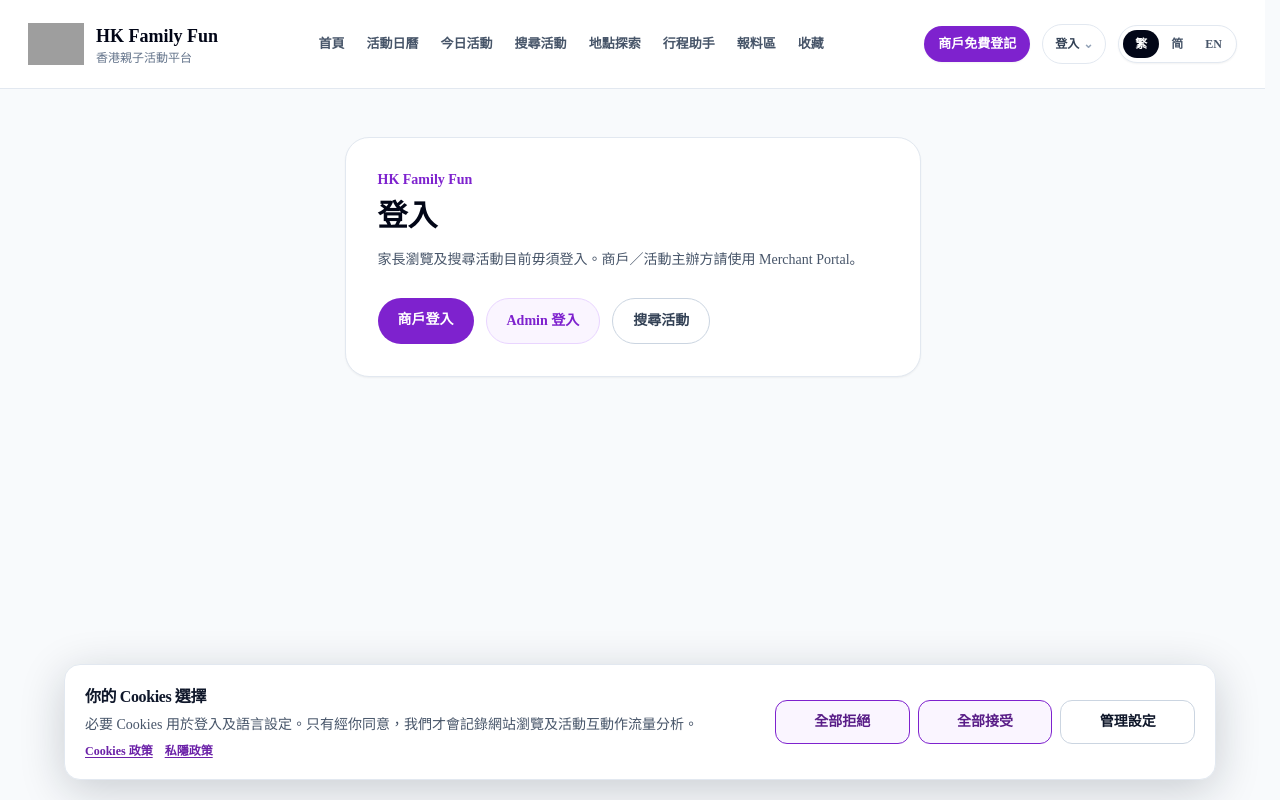
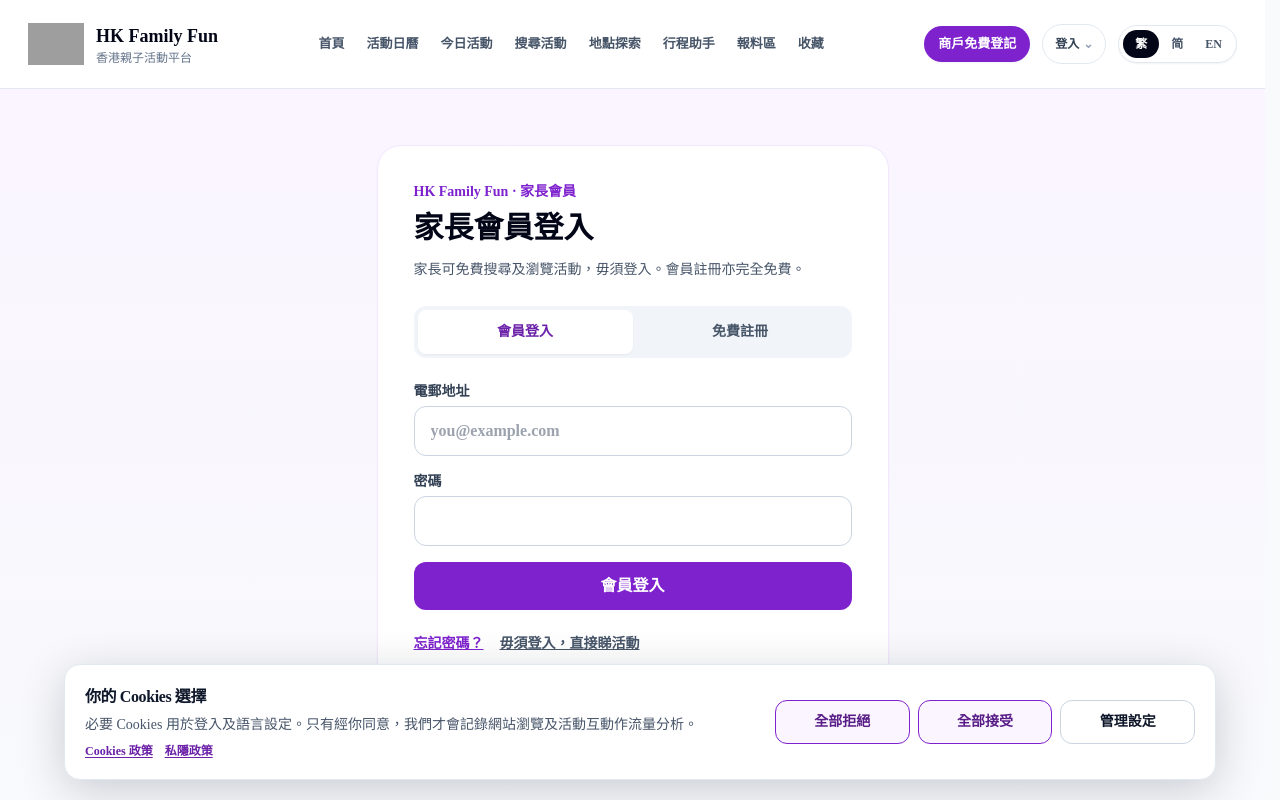
Before and after one commit to familyfunhongkong-game/hkfamilyfun-v2, a Next.js app: page /login in a window 1280 px wide. Shown: the top 800 px of the page. Built offline with nearby package versions, Linux system fonts and the light colour scheme; no server answers; grey boxes are pictures that could not be loaded.

Commit message:
feat(auth): add free parent signup, email login and recovery UI

```diff
--- a/app/login/page.tsx
+++ b/app/login/page.tsx
@@ -1,33 +1,197 @@
+"use client";
+
 import Link from "next/link";
+import { useEffect, useState, type FormEvent } from "react";
+import { useRouter, useSearchParams } from "next/navigation";
+import { supabase } from "@/lib/supabase/client";
+
+type Mode = "login" | "register" | "forgot" | "update";
 
 export default function LoginPage() {
+  const router = useRouter();
+  const searchParams = useSearchParams();
+  const requestedMode = searchParams.get("mode");
+  const [mode, setMode] = useState<Mode>("login");
+  const [email, setEmail] = useState("");
+  const [name, setName] = useState("");
+  const [password, setPassword] = useState("");
+  const [confirmPassword, setConfirmPassword] = useState("");
+  const [accepted, setAccepted] = useState(false);
+  const [busy, setBusy] = useState(false);
+  const [notice, setNotice] = useState("");
+  const [errorText, setErrorText] = useState("");
+  const [signedInEmail, setSignedInEmail] = useState("");
+
+  useEffect(() => {
+    const desired: Mode = requestedMode === "register" || requestedMode === "forgot" || requestedMode === "update"
+      ? requestedMode : "login";
+    setMode(desired);
+    setErrorText("");
+    setNotice("");
+  }, [requestedMode]);
+
+  useEffect(() => {
+    if (!supabase) return;
+    const client = supabase;
+    let active = true;
+    void client.auth.getUser().then(({ data }) => {
+      if (active) setSignedInEmail(data.user?.email || "");
+    });
+    const { data: listener } = client.auth.onAuthStateChange((event, session) => {
+      if (!active) return;
+      setSignedInEmail(session?.user?.email || "");
+      if (event === "PASSWORD_RECOVERY") setMode("update");
+    });
+    return () => { active = false; listener.subscription.unsubscribe(); };
+  }, []);
+
+  async function submit(event: FormEvent<HTMLFormElement>) {
+    event.preventDefault();
+    if (busy) return;
+    setErrorText("");
+    setNotice("");
+    if (!supabase) { setErrorText("帳戶服務暫時無法使用，請稍後重試。"); return; }
+    if ((mode === "register" || mode === "update") && (password.length < 8 || password !== confirmPassword)) {
+      setErrorText("密碼必須至少 8 個字元，兩次輸入亦必須一致。");
+      return;
+    }
+    if (mode === "register" && !accepted) {
+      setErrorText("請先同意使用條款及私隱政策。");
+      return;
+    }
+    setBusy(true);
+    try {
+      if (mode === "register") {
+        const { data, error } = await supabase.auth.signUp({
+          email: email.trim().toLowerCase(),
+          password,
+          options: {
+            emailRedirectTo: `${window.location.origin}/login`,
+            data: { account_type: "parent", display_name: name.trim() },
+          },
+        });
+        if (error) throw error;
+        setPassword("");
+        setConfirmPassword("");
+        // Supabase can return an obfuscated existing user. Never expose whether an address exists.
+        setNotice(data.user?.identities?.length === 0
+          ? "如電郵已登記，請直接登入或使用忘記密碼功能。"
+          : "登記已提交。請查看收件箱及垃圾郵件，點擊驗證連結後返回會員登入。");
+      } else if (mode === "login") {
+        const { data, error } = await supabase.auth.signInWithPassword({ email: email.trim(), password });
+        if (error) {
+          setErrorText(error.message.toLowerCase().includes("email not confirmed")
+            ? "請先完成電郵確認。如未收到電郵，請檢查垃圾郵件。"
+            : "未能登入，請檢查電郵及密碼。");
+          return;
+        }
+        if (data.user?.user_metadata?.account_type === "merchant") {
+          await supabase.auth.signOut();
+          setErrorText("這是商戶帳戶，請使用商戶登入入口。");
+          return;
+        }
+        router.replace("/favorites");
+        router.refresh();
+      } else if (mode === "forgot") {
+        const { error } = await supabase.auth.resetPasswordForEmail(email.trim(), {
+          redirectTo: `${window.location.origin}/login?mode=update`,
+        });
+        if (error) throw error;
+        setNotice("如帳戶存在，密碼重設連結將發送到你的電郵。");
+      } else {
+        const { data } = await supabase.auth.getUser();
+        if (!data.user) {
+          setErrorText("重設連結無效或已過期，請重新申請。");
+          return;
+        }
+        const { error } = await supabase.auth.updateUser({ password });
+        if (error) throw error;
+        setNotice("密碼已更新。你可以繼續使用會員帳戶。");
+        setPassword("");
+        setConfirmPassword("");
+      }
+    } catch {
+      setErrorText("無法完成操作。請檢查輸入資料或稍後再試；如已註冊，請使用登入或重設密碼。");
+    } finally {
+      setBusy(false);
+    }
+  }
+
+  async function logout() {
+    if (!supabase) return;
+    setBusy(true);
+    const { error } = await supabase.auth.signOut();
+    setBusy(false);
+    if (error) { setErrorText("登出失敗，請稍後再試。"); return; }
+    setSignedInEmail("");
+    router.refresh();
+  }
+
+  const inputClass = "mt-1 block min-h-12 w-full rounded-xl border border-slate-300 bg-white px-4 py-3 text-base outline-none focus:border-purple-600 focus:ring-2 focus:ring-purple-100";
   return (
-    <main className="min-h-screen bg-slate-50 px-4 py-12">
-      <div className="mx-auto max-w-xl rounded-3xl border border-slate-200 bg-white p-8 shadow-sm">
-        <p className="text-sm font-black text-purple-700">HK Family Fun</p>
-        <h1 className="mt-2 text-3xl font-black text-slate-950">登入</h1>
-        <p className="mt-3 text-sm leading-7 text-slate-600">
-          家長瀏覽及搜尋活動目前毋須登入。商戶／活動主辦方請使用 Merchant Portal。
+    <main className="min-h-screen bg-gradient-to-b from-purple-50 to-slate-50 px-4 py-10 sm:py-14">
+      <div className="mx-auto max-w-lg rounded-3xl border border-purple-100 bg-white p-6 shadow-sm sm:p-9">
+        <p className="text-sm font-extrabold text-purple-700">HK Family Fun · 家長會員</p>
+        <h1 className="mt-2 text-3xl font-black text-slate-950">
+          {mode === "register" ? "免費建立會員帳戶" : mode === "forgot" ? "重設會員密碼" : mode === "update" ? "設定新密碼" : "家長會員登入"}
+        </h1>
+        <p className="mt-3 text-sm leading-6 text-slate-600">
+          家長可免費搜尋及瀏覽活動，毋須登入。會員註冊亦完全免費。
         </p>
-        <div className="mt-6 flex flex-wrap gap-3">
-          <Link
-            href="/merchant/login"
-            className="rounded-full bg-purple-700 px-5 py-3 text-sm font-black text-white"
-          >
-            商戶登入
-          </Link>
-          <Link
-            href="/admin/login"
-            className="rounded-full border border-purple-200 bg-purple-50 px-5 py-3 text-sm font-black text-purple-700"
-          >
-            Admin 登入
-          </Link>
-          <Link
-            href="/events"
-            className="rounded-full border border-slate-300 bg-white px-5 py-3 text-sm font-black text-slate-700"
-          >
-            搜尋活動
-          </Link>
+        {signedInEmail && mode !== "update" ? (
+          <div className="mt-6 rounded-2xl border border-purple-100 bg-purple-50 p-4">
+            <p className="break-all text-sm font-semibold text-slate-700">已登入：{signedInEmail}</p>
+            <div className="mt-3 flex flex-wrap gap-3">
+              <Link href="/favorites" className="rounded-xl bg-purple-700 px-4 py-2.5 text-sm font-bold text-white">查看收藏活動</Link>
+              <button type="button" onClick={() => void logout()} disabled={busy} className="rounded-xl border border-slate-300 bg-white px-4 py-2.5 text-sm font-bold text-slate-700">登出</button>
+            </div>
+          </div>
+        ) : null}
+
+        {mode === "login" || mode === "register" ? (
+          <nav aria-label="會員登入或註冊" className="mt-6 grid grid-cols-2 rounded-xl bg-slate-100 p-1">
+            {(["login", "register"] as const).map((item) => (
+              <Link key={item} href={item === "login" ? "/login" : "/login?mode=register"}
+                aria-current={mode === item ? "page" : undefined}
+                className={`rounded-lg px-4 py-3 text-center text-sm font-black ${mode === item ? "bg-white text-purple-800 shadow-sm" : "text-slate-600 hover:text-purple-700"}`}>
+                {item === "login" ? "會員登入" : "免費註冊"}
+              </Link>
+            ))}
+          </nav>
+        ) : null}
+        {notice ? <div role="status" className="mt-5 rounded-xl border border-emerald-200 bg-emerald-50 p-4 text-sm leading-6 text-emerald-900">{notice}</div> : null}
+        {errorText ? <div role="alert" className="mt-5 rounded-xl border border-rose-200 bg-rose-50 p-4 text-sm leading-6 text-rose-800">{errorText}</div> : null}
+
+        {(!signedInEmail || mode === "update") && !notice ? (
+          <form onSubmit={(event) => void submit(event)} className="mt-6 space-y-4">
+            {mode === "register" ? <label className="block text-sm font-bold text-slate-700">顯示名稱（選填）
+              <input className={inputClass} value={name} maxLength={80} onChange={(e) => setName(e.target.value)} autoComplete="nickname" placeholder="家長名稱" />
+            </label> : null}
+            {mode !== "update" ? <label className="block text-sm font-bold text-slate-700">電郵地址
+              <input className={inputClass} type="email" required autoComplete="email" value={email} onChange={(e) => setEmail(e.target.value)} placeholder="you@example.com" />
+            </label> : null}
+            {mode !== "forgot" ? <label className="block text-sm font-bold text-slate-700">{mode === "update" ? "新密碼" : "密碼"}
+              <input className={inputClass} type="password" required minLength={mode === "login" ? undefined : 8} autoComplete={mode === "login" ? "current-password" : "new-password"} value={password} onChange={(e) => setPassword(e.target.value)} />
+            </label> : null}
+            {(mode === "register" || mode === "update") ? <label className="block text-sm font-bold text-slate-700">再次輸入密碼
+              <input className={inputClass} type="password" minLength={8} required autoComplete="new-password" value={confirmPassword} onChange={(e) => setConfirmPassword(e.target.value)} />
+            </label> : null}
+            {mode === "register" ? <label className="flex items-start gap-3 rounded-xl bg-slate-50 p-4 text-sm text-slate-700">
+              <input type="checkbox" required checked={accepted} onChange={(e) => setAccepted(e.target.checked)} className="mt-1 h-4 w-4 accent-purple-700" />
+              <span>我已閱讀並同意 <Link href="/terms" target="_blank" className="font-bold text-purple-700 underline">使用條款</Link> 及 <Link href="/privacy" target="_blank" className="font-bold text-purple-700 underline">私隱政策</Link>。</span>
+            </label> : null}
+            <button type="submit" disabled={busy} className="min-h-12 w-full rounded-xl bg-purple-700 px-5 py-3 text-base font-black text-white hover:bg-purple-800 disabled:opacity-50">
+              {busy ? "處理中…" : mode === "register" ? "免費建立帳戶" : mode === "forgot" ? "發送重設連結" : mode === "update" ? "更新密碼" : "會員登入"}
+            </button>
+          </form>
+        ) : null}
+        <div className="mt-6 flex flex-wrap gap-4 text-sm font-bold">
+          {mode === "login" ? <Link href="/login?mode=forgot" className="text-purple-700 underline">忘記密碼？</Link> : null}
+          {mode === "forgot" || mode === "update" ? <Link href="/login" className="text-purple-700 underline">返回會員登入</Link> : null}
+          <Link href="/events" className="text-slate-600 underline">毋須登入，直接睇活動</Link>
+        </div>
+        <div className="mt-7 border-t border-slate-200 pt-5 text-sm text-slate-600">
+          你係活動主辦方？ <Link href="/merchant/account?mode=register" className="font-bold text-purple-700 underline">商戶免費登記</Link>
         </div>
       </div>
     </main>
```
